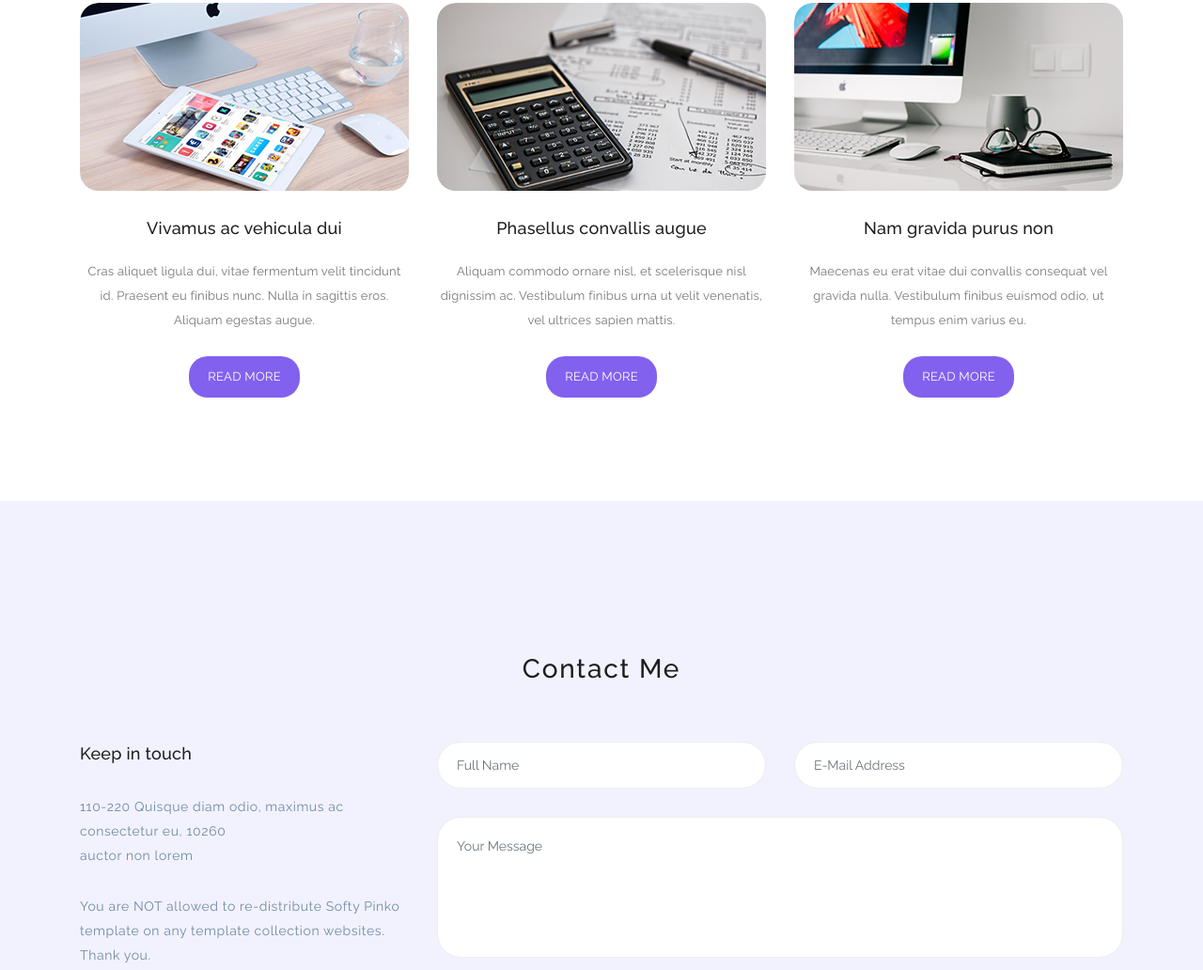
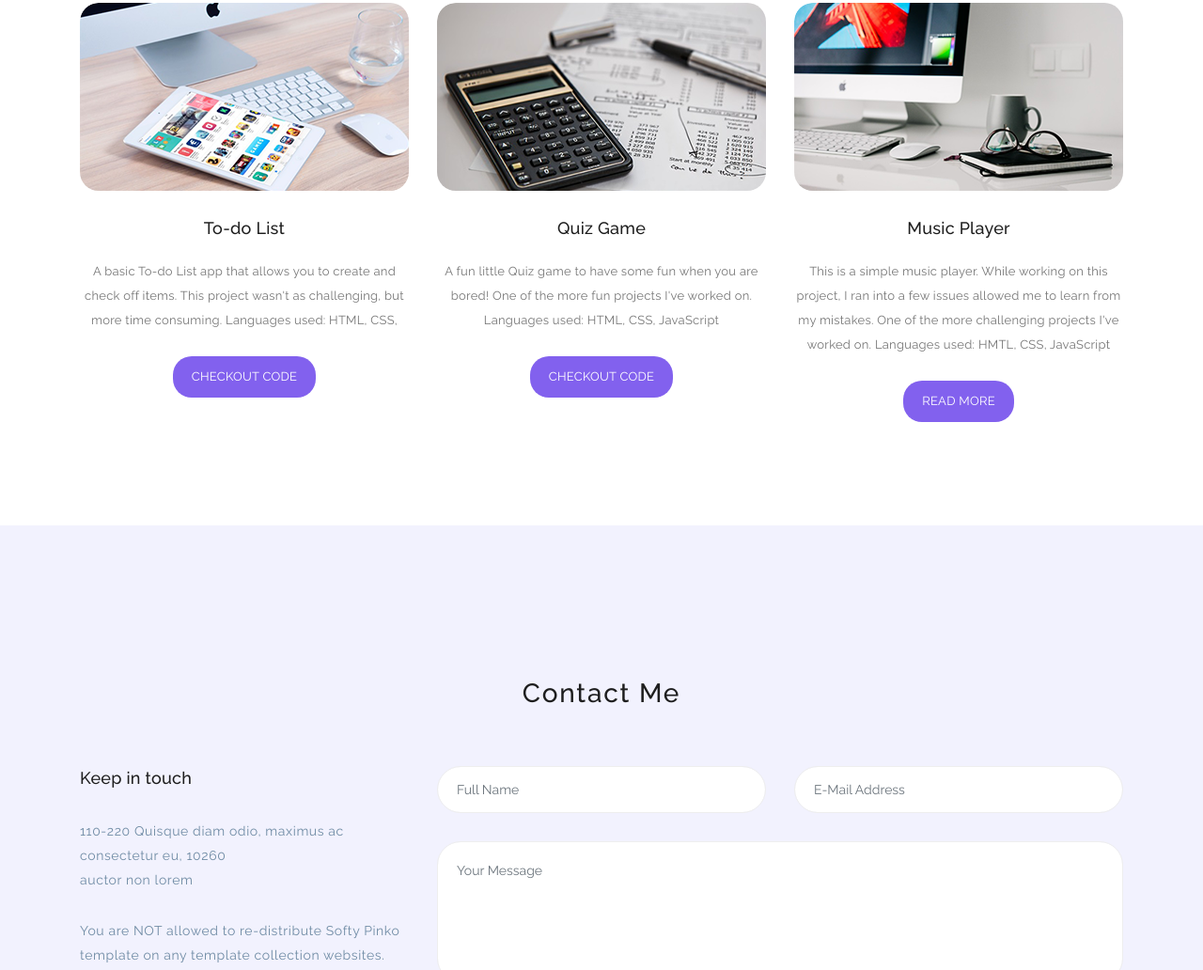
Before and after one commit to galadoe/galadoe.github.io, a plain HTML site: page templatemo_535_softy_pinko/index.html in a window 1280 px wide. Shown: the part 3033-4065 px from the top of the page at 94% size. Drawn offline with Linux system fonts and the light colour scheme.

Commit message:
added the projects, just need to add the videos

```diff
--- a/templatemo_535_softy_pinko/index.html
+++ b/templatemo_535_softy_pinko/index.html
@@ -276,12 +276,12 @@ https://templatemo.com/tm-535-softy-pinko
                         </div>
                         <div class="blog-content">
                             <h3>
-                                <a href="#">Vivamus ac vehicula dui</a>
+                                <a href="#">To-do List</a>
                             </h3>
                             <div class="text">
-                               Cras aliquet ligula dui, vitae fermentum velit tincidunt id. Praesent eu finibus nunc. Nulla in sagittis eros. Aliquam egestas augue.
+                               A basic To-do List app that allows you to create and check off items. This project wasn't as challenging, but more time consuming. Languages used: HTML, CSS,
                             </div>
-                            <a href="#" class="main-button">Read More</a>
+                            <a href="https://github.com/galadoe/to-do-list/tree/main/todo-list" class="main-button">Checkout Code</a>
                         </div>
                     </div>
                 </div>
@@ -292,12 +292,12 @@ https://templatemo.com/tm-535-softy-pinko
                         </div>
                         <div class="blog-content">
                             <h3>
-                                <a href="#">Phasellus convallis augue</a>
+                                <a href="#">Quiz Game</a>
                             </h3>
                             <div class="text">
-                                Aliquam commodo ornare nisl, et scelerisque nisl dignissim ac. Vestibulum finibus urna ut velit venenatis, vel ultrices sapien mattis.
+                                A fun little Quiz game to have some fun when you are bored! One of the more fun projects I've worked on. Languages used: HTML, CSS, JavaScript
                             </div>
-                            <a href="#" class="main-button">Read More</a>
+                            <a href="https://github.com/galadoe/quizz-app/tree/main/quiz-app" class="main-button">Checkout Code</a>
                         </div>
                     </div>
                 </div>
@@ -308,10 +308,10 @@ https://templatemo.com/tm-535-softy-pinko
                         </div>
                         <div class="blog-content">
                             <h3>
-                                <a href="#">Nam gravida purus non</a>
+                                <a href="#">Music Player</a>
                             </h3>
                             <div class="text">
-                                Maecenas eu erat vitae dui convallis consequat vel gravida nulla. Vestibulum finibus euismod odio, ut tempus enim varius eu.
+                                This is a simple music player. While working on this project, I ran into a few issues allowed me to learn from my mistakes. One of the more challenging projects I've worked on. Languages used: HMTL, CSS, JavaScript
                             </div>
                             <a href="#" class="main-button">Read More</a>
                         </div>
```
Also changed, not shown: 5 other files.
